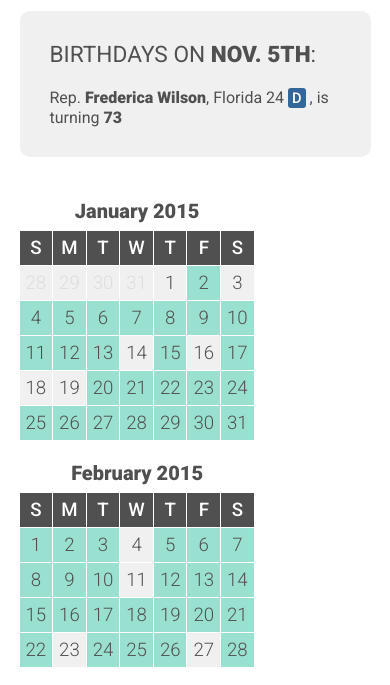
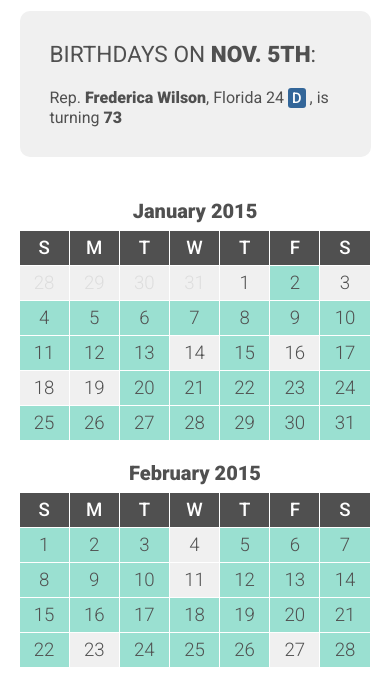
Before and after one commit to Libbygi/congress-birthday-calendar, a website: page index.html in a window 390 px wide. Shown: the part 156-841 px from the top of the page. Drawn offline with Linux system fonts and the light colour scheme.

Commit message:
mobile changes

```diff
--- a/index.html
+++ b/index.html
@@ -23,10 +23,8 @@
 	<ul></ul>
 	</div><!--birthdays_today-->
 
+	<div class="calendars"></div>
 
-<div class="outer_calendars">
-	<div class="calendars"></div>
-</div>
 
 </div><!--container-->
 <div id="footer">
--- a/styles.css
+++ b/styles.css
@@ -202,10 +202,12 @@ h1{
 	display: inline-block;
 }
 
-@media screen and (max-width: 850px) {
+@media screen and (max-width: 550px) {
 #footer a span{
 	display: none;
 	}
-
+.clndr-table, .clndr, .calendar{
+	width: 100%;
+}
 
 }
```
